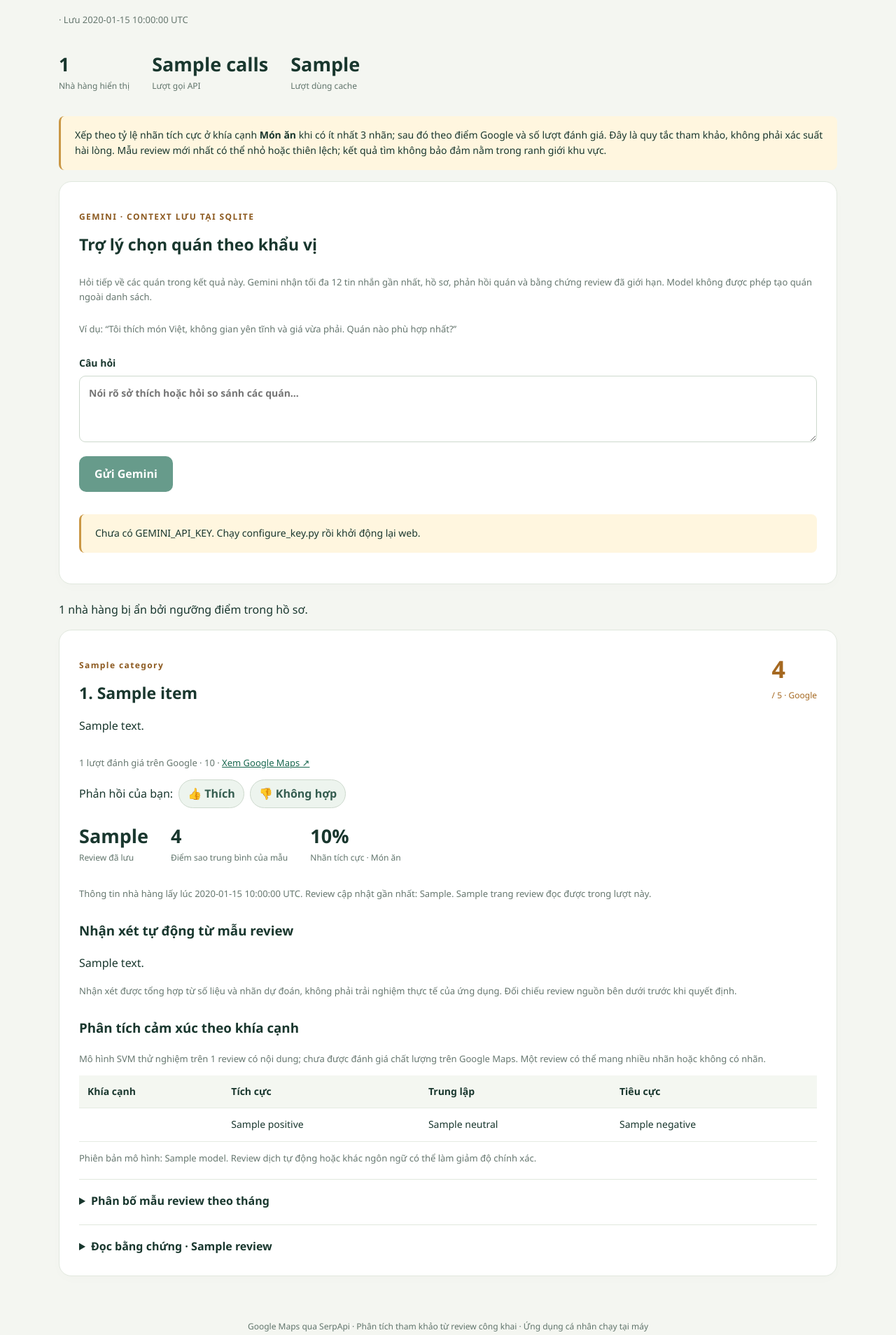
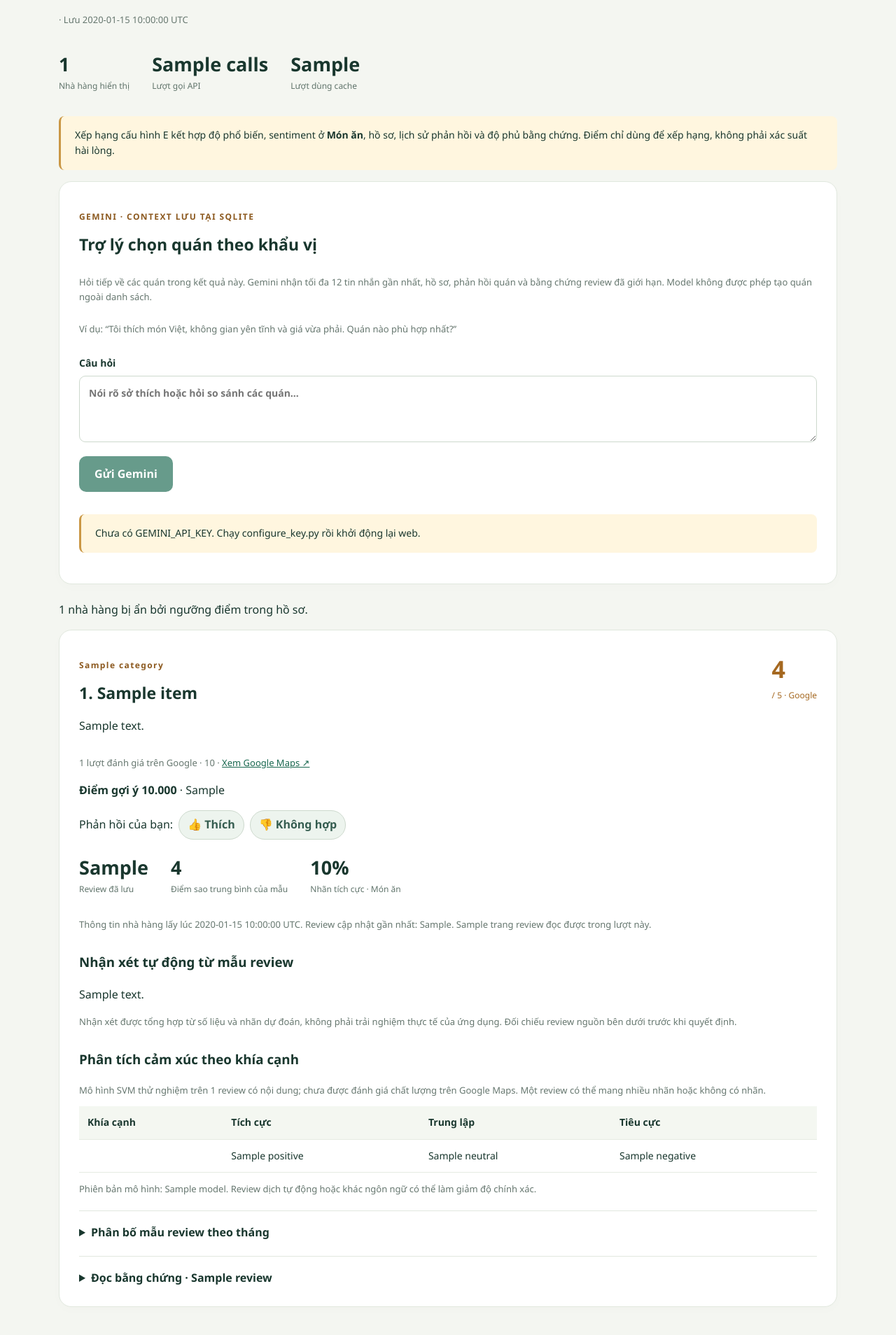
Before and after one commit to anthenguyen9/deepleaning_july, a Flask app: template templates/results.html in a window 1280 px wide. Shown: the part 208-2116 px from the top of the page at 70% size. Run offline with Flask 3, Linux system fonts and the light colour scheme; data comes from the database, SQL or seed files in the repository; the template is opened without the code that fills it: most values are stand-ins (such as "Sample title", 1, 10 or a date in 2020); data that the repository does not hold is empty.

Commit message:
feat(recommendation): update templates/results.html

```diff
--- a/templates/results.html
+++ b/templates/results.html
@@ -2,7 +2,7 @@
 <a href="{{ url_for('home') }}">← Tìm khu vực khác</a><h1>Khám phá {{ record.area }}</h1>
 <p class="muted">{{ record.query }} · Lưu {{ record.created_at[:19].replace('T',' ') }} UTC</p>
 <div class="stats"><div><strong>{{ items|length }}</strong><span>Nhà hàng hiển thị</span></div><div><strong>{{ record.result.calls }}</strong><span>Lượt gọi API</span></div><div><strong>{{ record.result.cache_hits }}</strong><span>Lượt dùng cache</span></div></div>
-<div class="notice">Xếp theo tỷ lệ nhãn tích cực ở khía cạnh <strong>{{ aspect_names[profile.aspect] }}</strong> khi có ít nhất 3 nhãn; sau đó theo điểm Google và số lượt đánh giá. Đây là quy tắc tham khảo, không phải xác suất hài lòng. Mẫu review mới nhất có thể nhỏ hoặc thiên lệch; kết quả tìm không bảo đảm nằm trong ranh giới khu vực.</div>
+<div class="notice">Xếp hạng cấu hình E kết hợp độ phổ biến, sentiment ở <strong>{{ aspect_names[profile.aspect] }}</strong>, hồ sơ, lịch sử phản hồi và độ phủ bằng chứng. Điểm chỉ dùng để xếp hạng, không phải xác suất hài lòng.</div>
 <section class="panel chat" id="chat"><div class="heading"><div><p class="eyebrow">GEMINI · CONTEXT LƯU TẠI SQLITE</p><h2>Trợ lý chọn quán theo khẩu vị</h2></div>{% if chat.messages %}<form action="{{ url_for('chat_clear',sid=record.id) }}" method="post"><input type="hidden" name="csrf" value="{{ session.csrf }}"><button class="link-button" type="submit">Xóa chat</button></form>{% endif %}</div>
 <p class="muted">Hỏi tiếp về các quán trong kết quả này. Gemini nhận tối đa 12 tin nhắn gần nhất, hồ sơ, phản hồi quán và bằng chứng review đã giới hạn. Model không được phép tạo quán ngoài danh sách.</p>
 {% if memory.learned_summary %}<p><strong>Khẩu vị đã học:</strong> {{ memory.learned_summary }}</p>{% endif %}
@@ -13,6 +13,7 @@
 {% for warning in record.result.warnings %}<p class="notice error">{{ warning }} Dữ liệu đã lưu trước đó, nếu có, vẫn được hiển thị.</p>{% endfor %}
 {% for r in items %}{% set a=r.assessment %}<article class="panel restaurant"><div class="heading"><div><p class="eyebrow">{{ r.category or 'Nhà hàng' }}</p><h2>{{ loop.index }}. {{ r.name }}</h2><p>{{ r.address or 'Chưa có địa chỉ' }}</p></div><div class="rating">{{ r.rating if r.rating is not none else '—' }}<small>/ 5 · Google</small></div></div>
 <p class="muted">{{ r.total_reviews if r.total_reviews is not none else 'Chưa rõ số' }} lượt đánh giá trên Google · {{ r.price or 'Chưa có mức giá' }} · <a href="{{ r.source_url }}" target="_blank" rel="noopener noreferrer">Xem Google Maps ↗</a></p>
+<p><strong>Điểm gợi ý {{ '%.3f'|format(r.recommendation_score) }}</strong> · {{ r.recommendation_reason }}</p>
 <form class="feedback" action="{{ url_for('restaurant_feedback',sid=record.id,restaurant_id=r.id) }}" method="post"><input type="hidden" name="csrf" value="{{ session.csrf }}"><span>Phản hồi của bạn:</span><button name="signal" value="like" class="chip {{ 'active' if r.feedback_signal=='like' }}">👍 Thích</button><button name="signal" value="dislike" class="chip {{ 'active' if r.feedback_signal=='dislike' }}">👎 Không hợp</button>{% if r.feedback_signal %}<button name="signal" value="clear" class="chip">Xóa</button>{% endif %}</form>
 <div class="stats"><div><strong>{{ a.n }}</strong><span>Review đã lưu</span></div><div><strong>{{ a.sample_rating if a.sample_rating is not none else '—' }}</strong><span>Điểm sao trung bình của mẫu</span></div><div><strong>{{ r.preference_score|string + '%' if r.preference_score is not none else 'Chưa đủ' }}</strong><span>Nhãn tích cực · {{ aspect_names[profile.aspect] }}</span></div></div>
 <p class="muted">Thông tin nhà hàng lấy lúc {{ r.fetched_at[:19].replace('T',' ') }} UTC. Review cập nhật gần nhất: {{ a.last_fetched[:19].replace('T',' ') if a.last_fetched else 'chưa có' }}. {{ r.pages_fetched }} trang review đọc được trong lượt này.</p>
```
